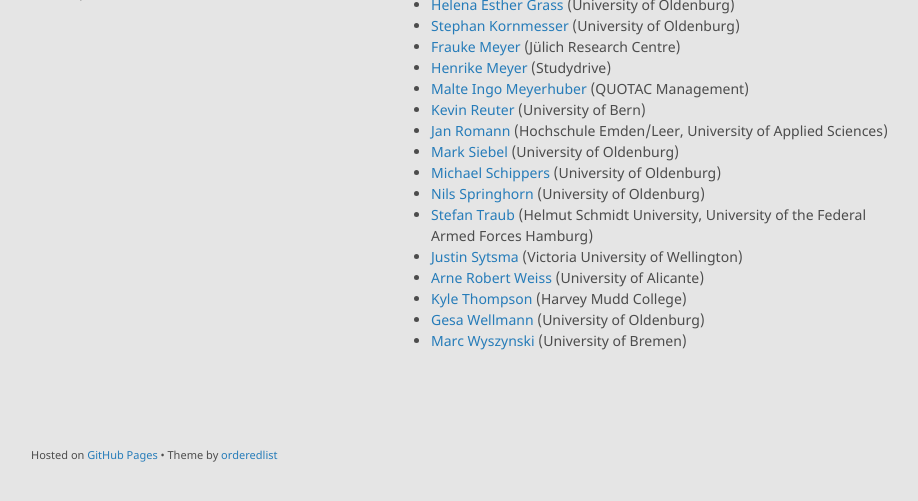
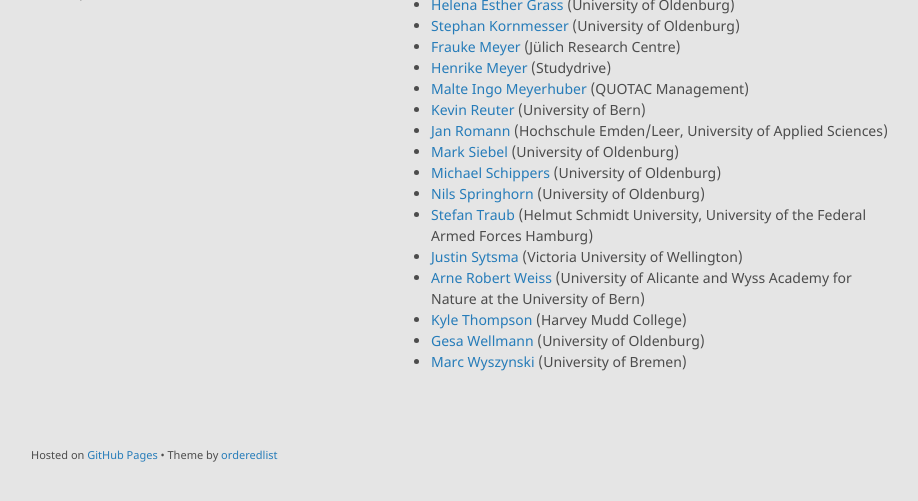
Before and after one commit to alephmembeth/alephmembeth.github.io, a Jekyll site: the page built from collaborators.md, in a window 1280 px wide, cut to the strip 366-867 px from the top of the page. Shown: the whole strip, without its empty margins (179-1097 px from the left). Built offline with Jekyll 4.4.1, drawn with Linux system fonts in a browser that asks for light colours; our own code applies the rules of GitHub Pages for plain Markdown files.

Commit message:
Update collaborators.md

```diff
--- a/collaborators.md
+++ b/collaborators.md
@@ -26,7 +26,7 @@ The great people with whom I had the pleasure to work or with whom I’m current
 + [Nils Springhorn](https://uol.de/polsys/team/nils-springhorn) (University of Oldenburg)
 + [Stefan Traub](https://www.hsu-hh.de/be/) (Helmut Schmidt University, University of the Federal Armed Forces Hamburg)
 + [Justin Sytsma](https://people.wgtn.ac.nz/justin.sytsma) (Victoria University of Wellington)
-+ [Arne Robert Weiss](http://fae.ua.es/FAEX/weissarne-r/) (University of Alicante)
++ [Arne Robert Weiss](http://fae.ua.es/FAEX/weissarne-r/) (University of Alicante and Wyss Academy for Nature at the University of Bern)
 + [Kyle Thompson](https://www.kthompsonphilosophy.com/) (Harvey Mudd College)
 + [Gesa Wellmann](https://uol.de/philosophie/mitarbeiterinnen/prof-dr-gesa-wellmann) (University of Oldenburg)
 + [Marc Wyszynski](https://www.uni-bremen.de/universitaet/campus/mitarbeiterinnenverzeichnis/person/187022/Wyszynski) (University of Bremen)
```
